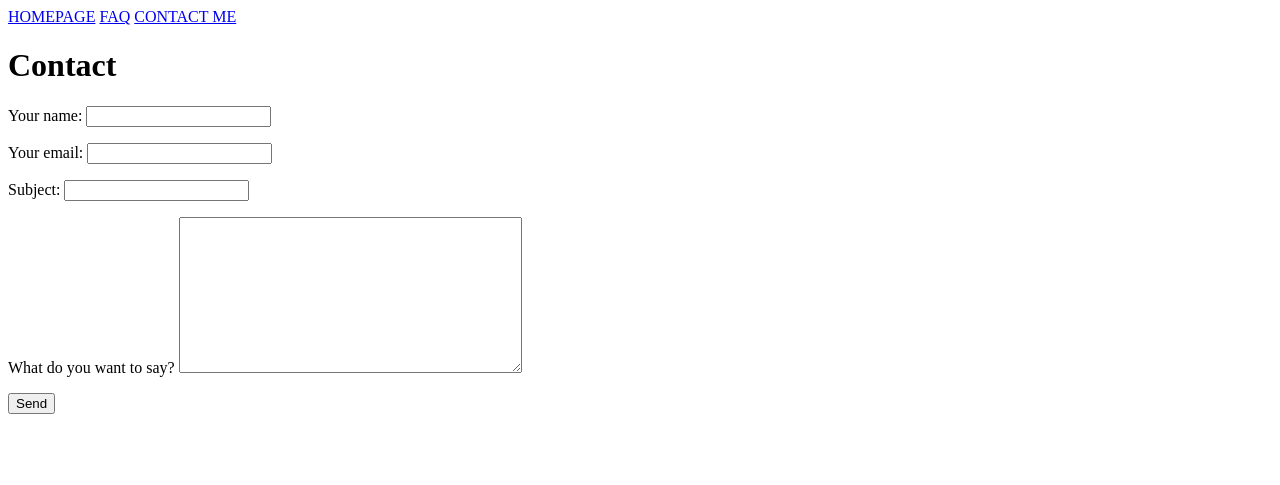
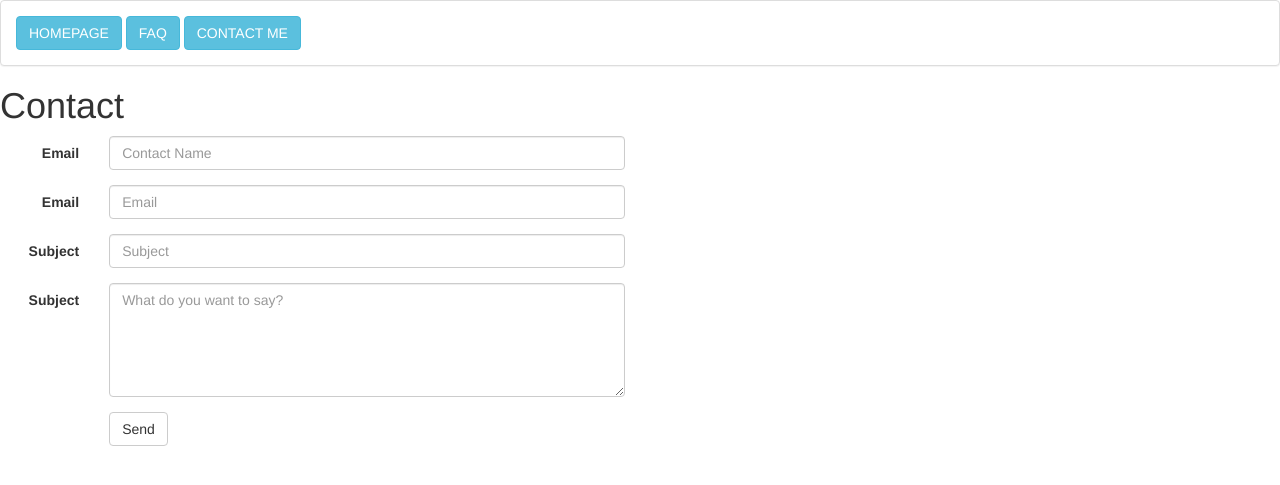
Before and after one commit to thepassenger-hub/EzGameEzLyf, a Django app: a page that uses scrape_games_backend/scrape_games_frontend/templates/skeleton.html in a window 1280 px wide. Shown: the top 485 px of the page. Run offline with Django 3.2, Linux system fonts and the light colour scheme; some libraries are stand-ins or nearby versions.

Commit message:
Style navbar and contact form with bootstrap3

```diff
--- a/scrape_games_backend/scrape_games_frontend/templates/scrape_games_frontend/contact_me.html
+++ b/scrape_games_backend/scrape_games_frontend/templates/scrape_games_frontend/contact_me.html
@@ -2,10 +2,40 @@
 {% block title %} Contact Me {% endblock %}
 {% block content %}
 <h1> Contact</h1>
-<form role="form" action="#" method="post">
+<form class="form-horizontal" role="form" action="#" method="post">
+
     {% csrf_token %}
-    {{ form.as_p }}
-    <button type="submit">Send</button>
+    <div class="form-group">
+        <label for="contact_name" class="col-sm-1 control-label">Email</label>
+        <div class="col-sm-5">
+            <input type="text" class="form-control" id="contact_name" placeholder="Contact Name" name="contact_name">
+        </div>
+    </div>
+    <div class="form-group">
+        <label for="contact_email" class="col-sm-1 control-label">Email</label>
+        <div class="col-sm-5">
+            <input type="email" class="form-control" id="contact_email" placeholder="Email" name="contact_email">
+        </div>
+    </div>
+    <div class="form-group">
+        <label for="subject" class="col-sm-1 control-label">Subject</label>
+        <div class="col-sm-5">
+            <input type="text" class="form-control" id="subject" placeholder="Subject" name="subject">
+        </div>
+    </div>
+    <div class="form-group">
+        <label for="content" class="col-sm-1 control-label">Subject</label>
+        <div class="col-sm-5">
+            <textarea rows="5"  type="text" class="form-control" id="content" placeholder="What do you want to say?" name="content"></textarea>
+            </div>
+        </div>
+    </div>
+    <div class="form-group">
+        <div class="col-sm-offset-1 col-sm-10">
+            <button type="submit" class="btn btn-default">Send</button>
+        </div>
+    </div>
+
 </form>
 {% if messages %}
     {% for message in messages %}
--- a/scrape_games_backend/scrape_games_frontend/templates/scrape_games_frontend/home.html
+++ b/scrape_games_backend/scrape_games_frontend/templates/scrape_games_frontend/home.html
@@ -3,6 +3,7 @@
 {% block imports %}
 {% load static %}
 <!--<link rel="stylesheet" type="text/css" href="{% static 'css/search_bar.css' %}" />-->
+
 <script src="https://ajax.googleapis.com/ajax/libs/jquery/1.12.4/jquery.min.js"></script>
 <script src="{% static 'js/loadpage-jquery.js' %}"></script>
 {% endblock%}
--- a/scrape_games_backend/scrape_games_frontend/templates/scrape_games_frontend/search_results.html
+++ b/scrape_games_backend/scrape_games_frontend/templates/scrape_games_frontend/search_results.html
@@ -5,12 +5,13 @@
 <!--<link rel="stylesheet" type="text/css" href="{% static 'css/results_page.css' %}" />-->
 <script src="https://ajax.googleapis.com/ajax/libs/jquery/1.12.4/jquery.min.js"></script>
 <script src="https://ajax.googleapis.com/ajax/libs/jqueryui/1.12.1/jquery-ui.min.js"></script>
+
 <script src="{% static 'js/search_results-jquery.js' %}"></script>
 {% endblock %}
 {% block title %}Games Page{% endblock %}
 
 {% block content %}
-    <table>
+    <table class="table-striped">
             <tr>
               <th>title</th>
               <th>store</th>
--- a/scrape_games_backend/scrape_games_frontend/templates/skeleton.html
+++ b/scrape_games_backend/scrape_games_frontend/templates/skeleton.html
@@ -1,15 +1,22 @@
 <!DOCTYPE html>
 <html lang="en">
 <head>
+    {% load staticfiles %}
     <meta charset="UTF-8">
+    <meta name="viewport" content="width=device-width, initial-scale=1">
     {% block imports %}{% endblock %}
     <title>{% block title %}Title{% endblock %}</title>
+    <link rel="stylesheet" type="text/css" href="{% static 'node_modules/bootstrap/dist/css/bootstrap.css' %}" />
 </head>
 <body>
-    <a href="{% url 'index' %}" style="appearence: button;-webkit-appearance: button;
-    -moz-appearance: button;">HOMEPAGE</a>
-    <a href="{% url 'faq' %}">FAQ</a>
-    <a href="{% url 'contact_me' %}">CONTACT ME</a>
+    <div class="panel panel-default">
+        <div class="panel-body">
+            <a class="btn btn-info" href="{% url 'index' %}">HOMEPAGE</a>
+            <a class="btn btn-info" href="{% url 'faq' %}">FAQ</a>
+            <a class="btn btn-info" href="{% url 'contact_me' %}">CONTACT ME</a>
+
+        </div>
+    </div>
     {% block content %}{% endblock %}
 </body>
 </html>
--- a/scrape_games_backend/scrape_games_frontend/views.py
+++ b/scrape_games_backend/scrape_games_frontend/views.py
@@ -65,7 +65,6 @@ def contact_me_page(request):
 
     if request.method == 'POST':
         form = contact_form(data=request.POST)
-
         if form.is_valid():
             contact_name = request.POST.get('contact_name', '')
             contact_email = request.POST.get('contact_email', '')
@@ -96,9 +95,7 @@ def contact_me_page(request):
 
 
 
-    return render(request, 'scrape_games_frontend/contact_me.html', {
-                                                                        'form': contact_form,
-    })
+    return render(request, 'scrape_games_frontend/contact_me.html', {})
 
 def selected_game(request):
     store_query_list = request.session['store_query_list']
```
